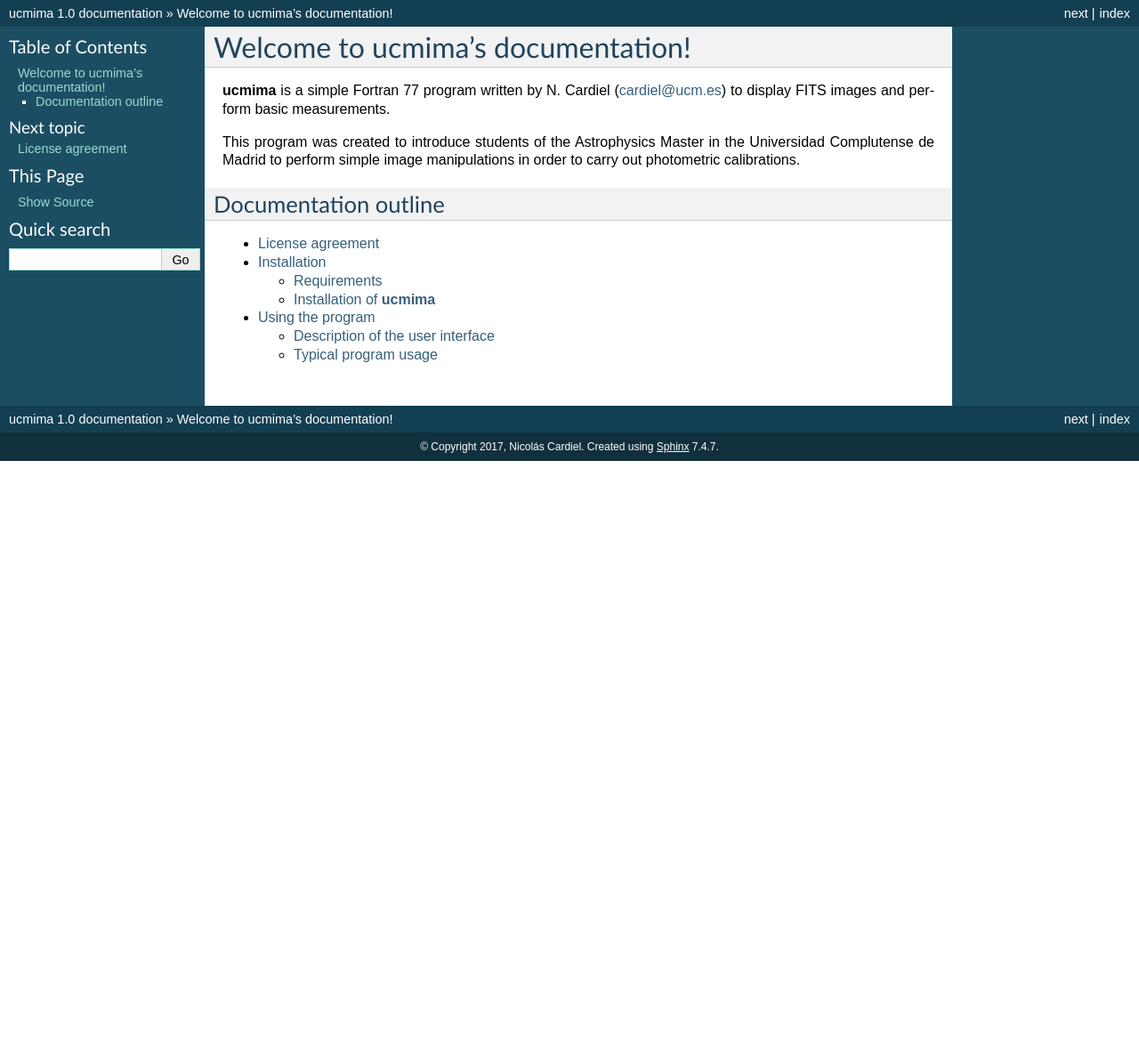
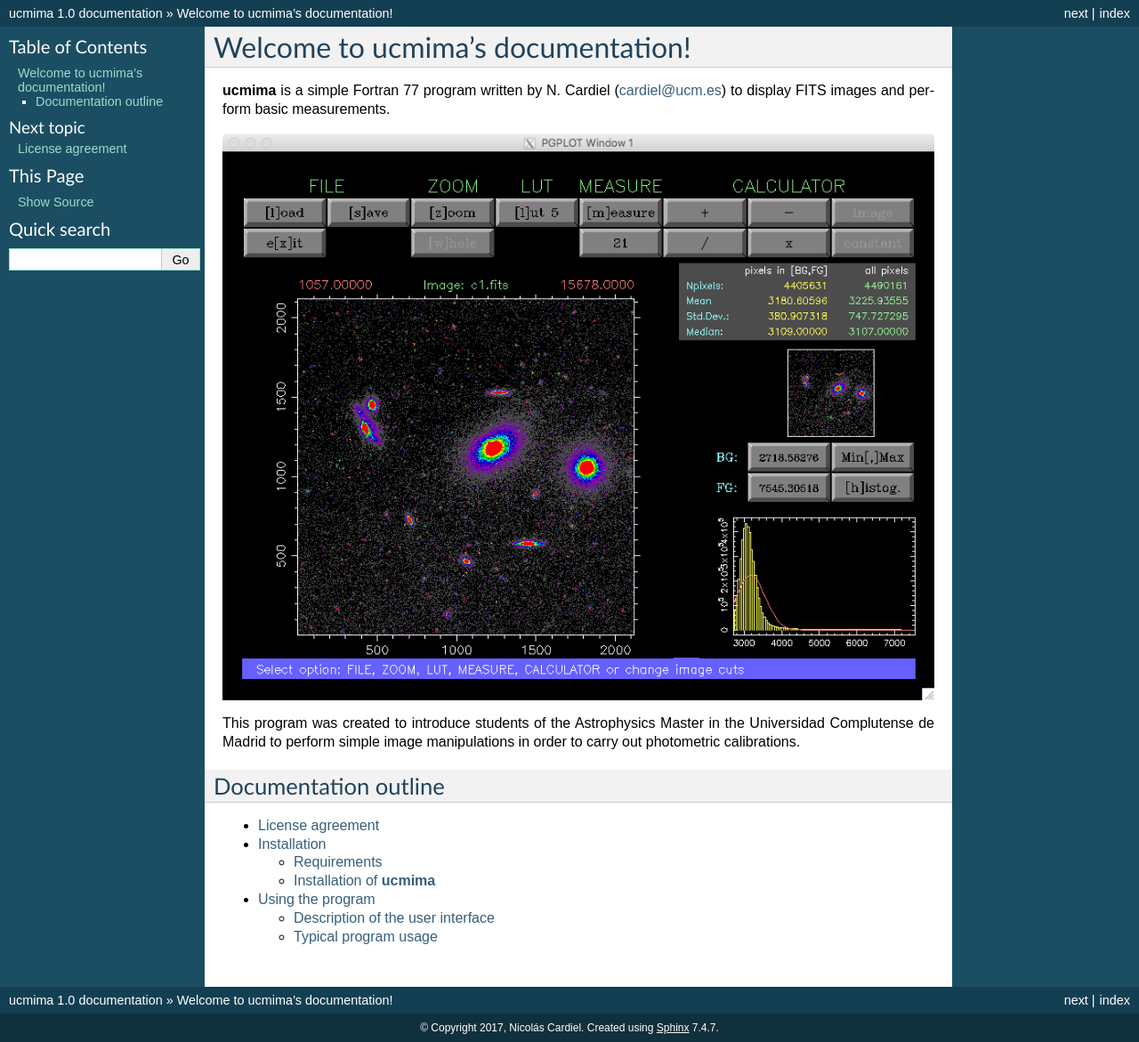
Before and after one commit to nicocardiel/ucmima, a Sphinx documentation site: the page built from docs/index.rst, in a window 1280 px wide. Shown: the whole page at 89% size. Built offline with Sphinx 7.4.7, drawn with Linux system fonts in a browser that asks for light colours; formulas are drawn with MathJax 3; before the commit the page ends 900 px from its top, so only the background shows below that.

Commit message:
Including image in the main documentation page

```diff
--- a/docs/index.rst
+++ b/docs/index.rst
@@ -8,6 +8,10 @@ Welcome to ucmima's documentation!
 
 **ucmima** is a simple Fortran 77 program written by N. Cardiel
 (cardiel@ucm.es) to display FITS images and perform basic measurements.
+
+.. image:: images/ucmima_c1.jpg
+   :width: 100%
+   :align: center
 
 This program was created to introduce students of the Astrophysics Master in
 the Universidad Complutense de Madrid to perform simple image manipulations in
```
Also changed, not shown: docs/images/ucmima_c1.jpg (added).
